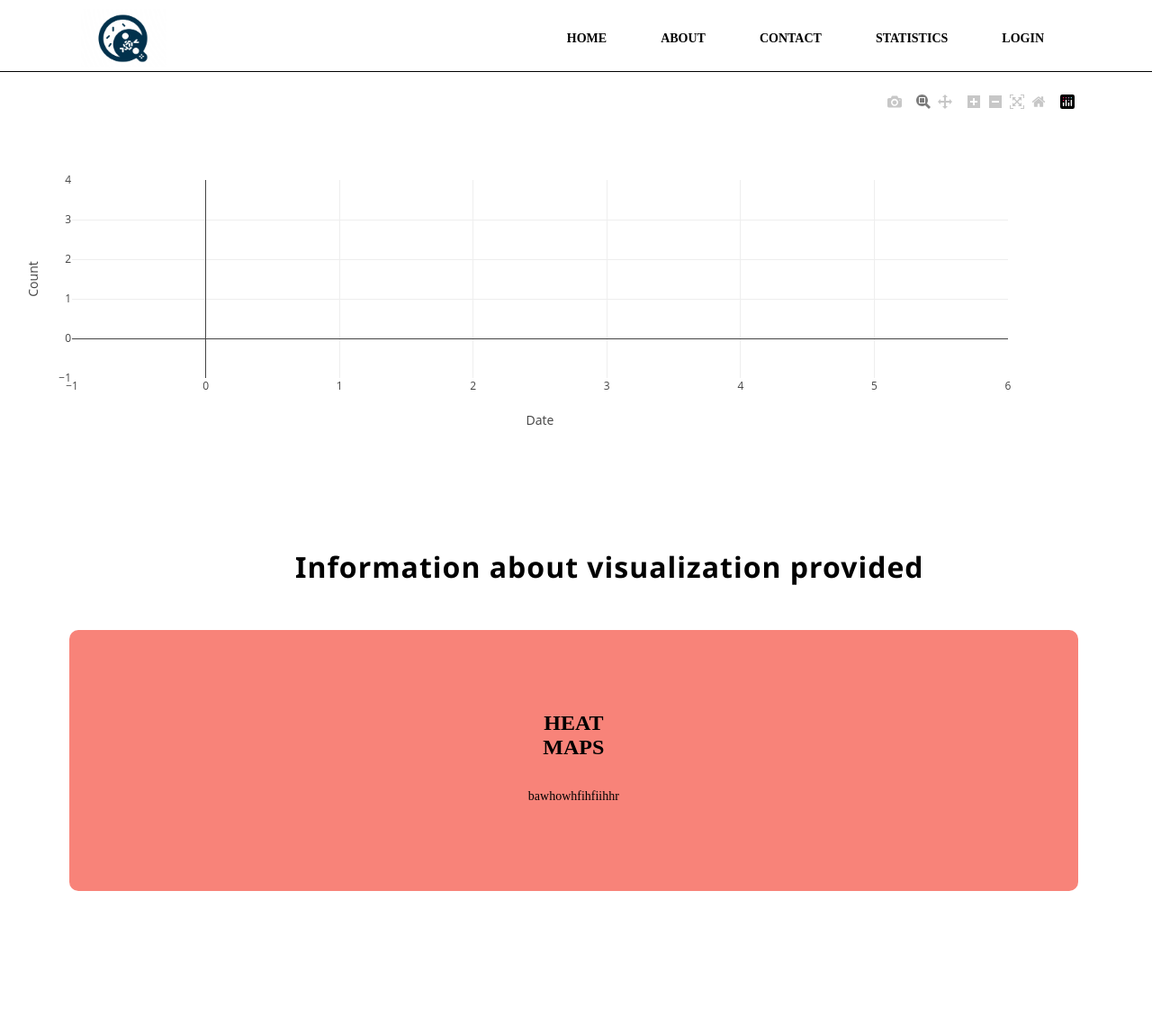
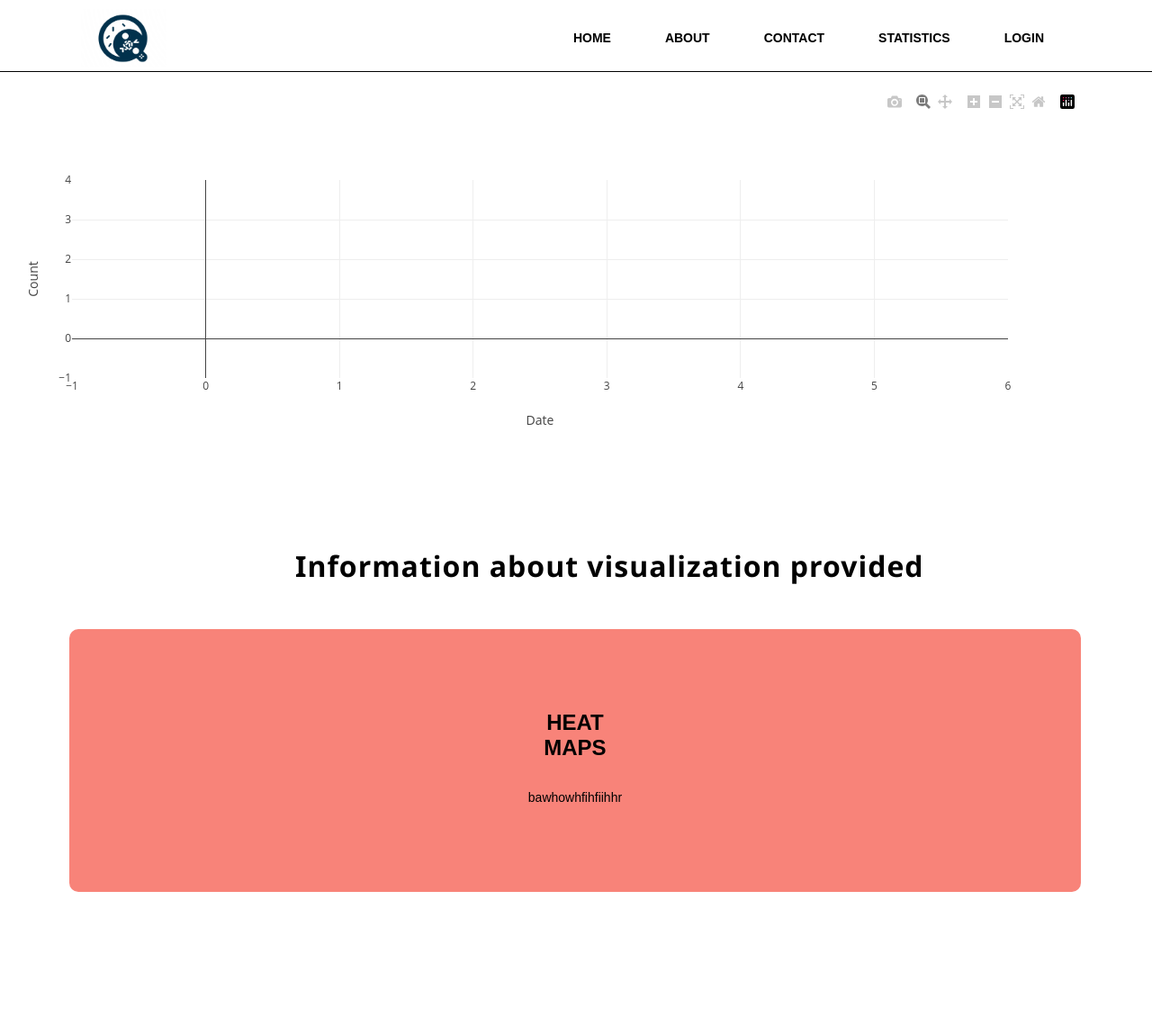
Before and after one commit to A-Bergfeldt/BacTrack, a PHP site: page /statistics/line_prescribed.php in a window 1280 px wide. Shown: the whole page at 90% size. Run offline with PHP 8.4, Linux system fonts and the light colour scheme; data comes from the database, SQL or seed files in the repository; some libraries are stand-ins or nearby versions.

Commit message:
set statistics to right font

```diff
--- a/about_contact/about_combiant.php
+++ b/about_contact/about_combiant.php
@@ -19,6 +19,5 @@
     <img src="combiant_pic.jpg" alt="Desktop Image" width="500" height="400" style="float: right; margin-left: 20px; margin-top: -200px;">
     <p style="margin-left: 0px; font-size: 22px; ">Combinations of antimicrobial agents are invariably prescribed for certain infectious diseases, such as tuberculosis, HIV and malaria. Bacterial infections that are not readily treatable, such as those affecting cardiac valves and prostheses, and lung infections in cystic fibrosis, are also usually subjected to a combination of antibiotics.</p>
     </div>
-
-    </body>
-    </html>
+</body>
+</html>
--- a/about_contact/the_team.php
+++ b/about_contact/the_team.php
@@ -18,5 +18,6 @@
         <p style="font-size: 70px; margin-left: 50px; text-align: center;">The Team</p>
         <p style="margin-left: 50px; font-size: 22px; text-align: center;">Combinations of antimicrobial agents are invariably prescribed for certain infectious diseases, such as tuberculosis, HIV, and malaria. Bacterial infections that are not readily treatable, such as those affecting cardiac valves and prostheses, and lung infections in cystic fibrosis, are also usually subjected to a combination of antibiotics.</p>
     </div>
+    <?php require_once "../footer/footer.php"; ?>
 </body>
 </html>
--- a/nav_bar_style_sheet.css
+++ b/nav_bar_style_sheet.css
@@ -8,6 +8,7 @@
     box-sizing: border-box;
     background: #fff;
     border-bottom: 1px solid black;
+
 }
 
 nav .logo {
--- a/statistics/heat_map_style_sheet.css
+++ b/statistics/heat_map_style_sheet.css
@@ -2,6 +2,7 @@
 
 body {
     background-color:rgb(255, 255, 255); /*BACKGROUND color for the plot*/
+    font-family: 'Poppins', sans-serif;
     margin: 0;
 }
 
--- a/statistics/linegraph_style_sheet.css
+++ b/statistics/linegraph_style_sheet.css
@@ -2,6 +2,7 @@
 
 body {
     background-color: rgb(255, 255, 255);
+    font-family: 'Poppins', sans-serif;
     margin: 0;
 }
 
--- a/statistics/piechart_style_sheet.css
+++ b/statistics/piechart_style_sheet.css
@@ -2,6 +2,7 @@
 
 body {
     background-color:rgb(255, 255, 255); /*BACKGROUND color for the plot*/
+    font-family: 'Poppins', sans-serif;
     margin: 0;
 }
 
```
